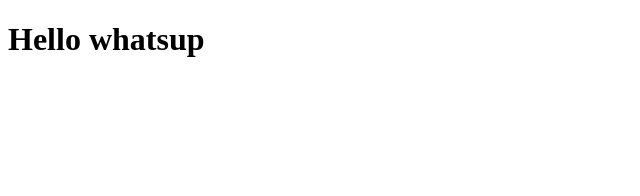
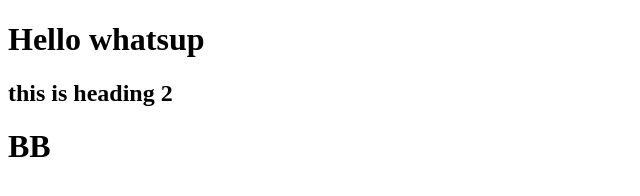
Before and after one commit to Abdul-Haie/practice, a plain HTML site: page index.html in a window 1280 px wide. Shown: the whole page, without its empty margins (0-640 px from the left). Drawn offline with Linux system fonts and the light colour scheme.

Commit message:
2st sommit

```diff
--- a/index.html
+++ b/index.html
@@ -10,5 +10,9 @@
     <h1>
         Hello whatsup
     </h1>
+    <h2>this is heading 2
+
+    </h2>
+    <h1>BB</h1>
 </body>
 </html>
```
